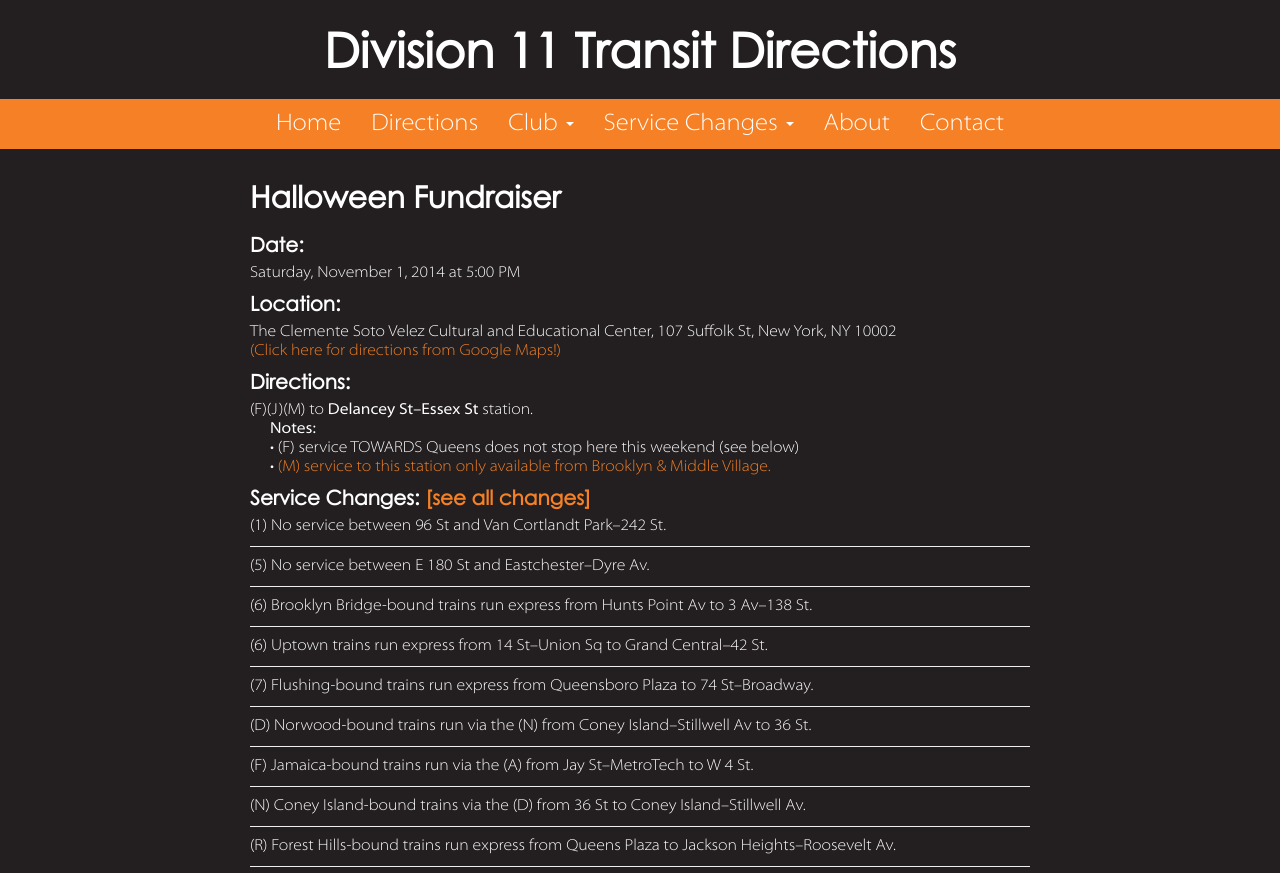
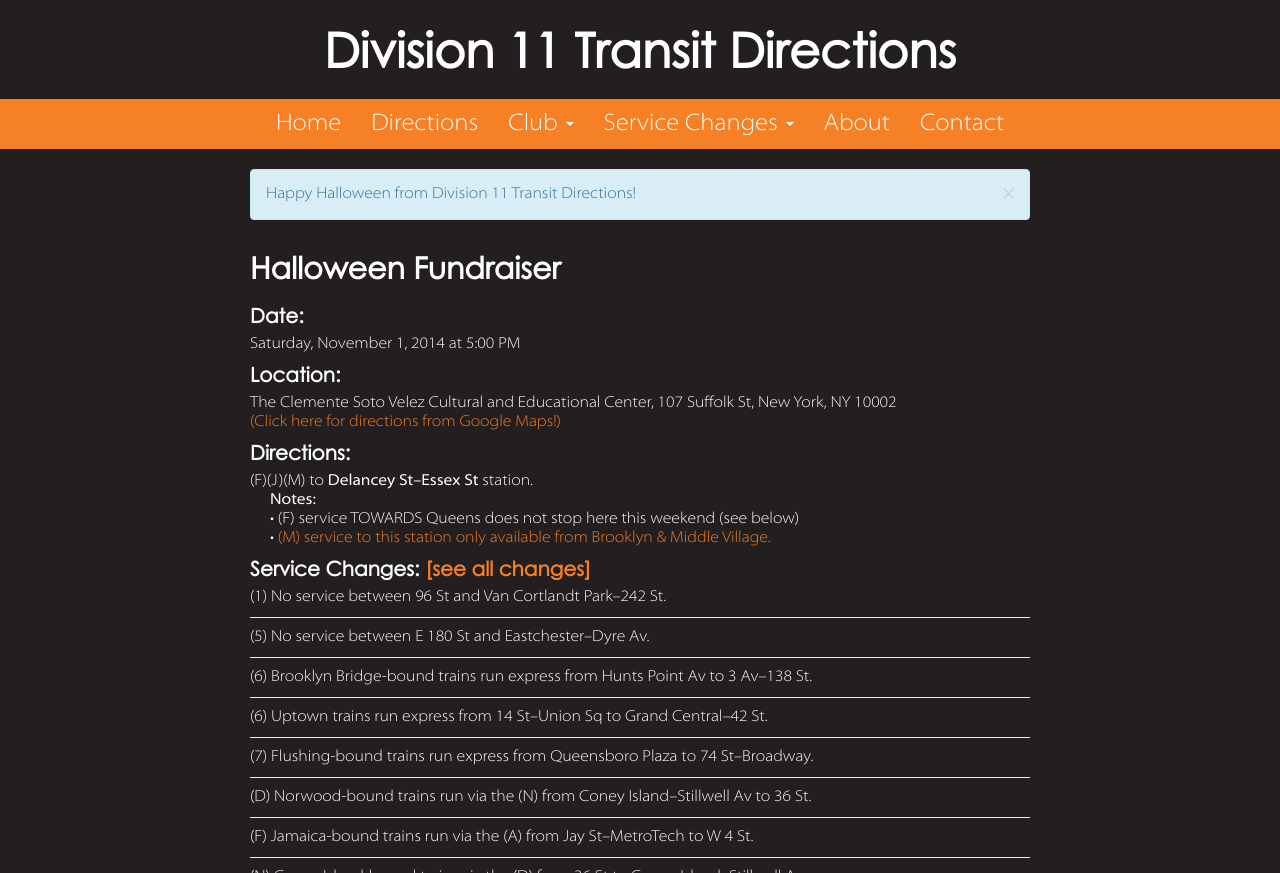
Before and after one commit to d11directions/d11directions.github.io, a Jekyll site: the page built from _posts/2014-11-01-Halloween_Fundraiser.html, in a window 1280 px wide and 900 px high, cut to the strip 0-873 px from the top of the window. Built offline with Jekyll 4.4.1, drawn with Linux system fonts in a browser that asks for light colours.

Commit message:
Update Halloween Fundraiser

```diff
--- a/_posts/2014-11-01-Halloween_Fundraiser.html
+++ b/_posts/2014-11-01-Halloween_Fundraiser.html
@@ -1,6 +1,7 @@
 ---
 layout: direction
 title: Halloween Fundraiser
+top-alert: <div class="alert alert-info alert-dismissible" role="alert"><button type="button" class="close" data-dismiss="alert"><span aria-hidden="true">&times;</span><span class="sr-only">Close</span></button>Happy Halloween from Division 11 Transit Directions!</div>
 for: Bronx Science Key Club
 tags: [bxsci]
 time: Saturday, November 1, 2014 at 5:00 PM
```
